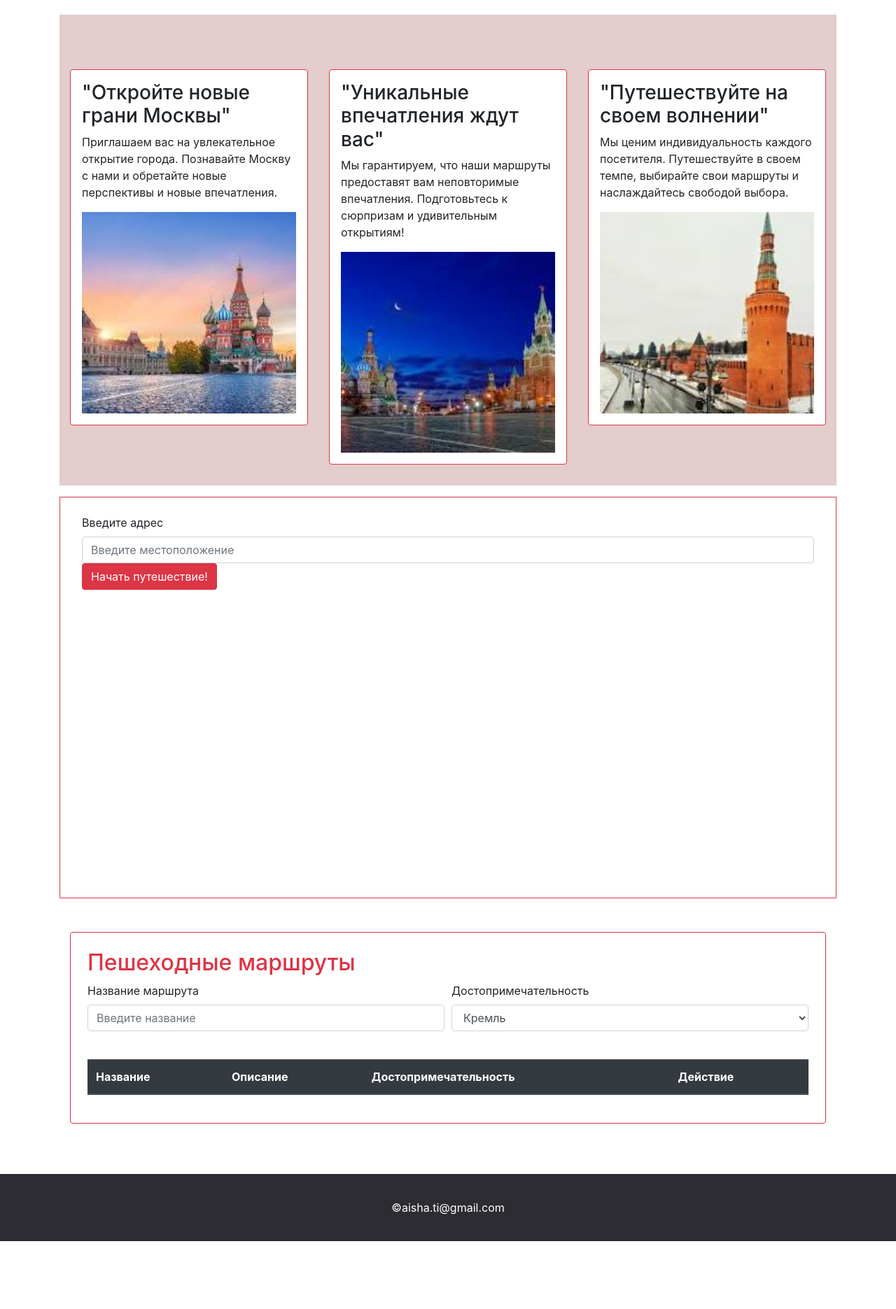
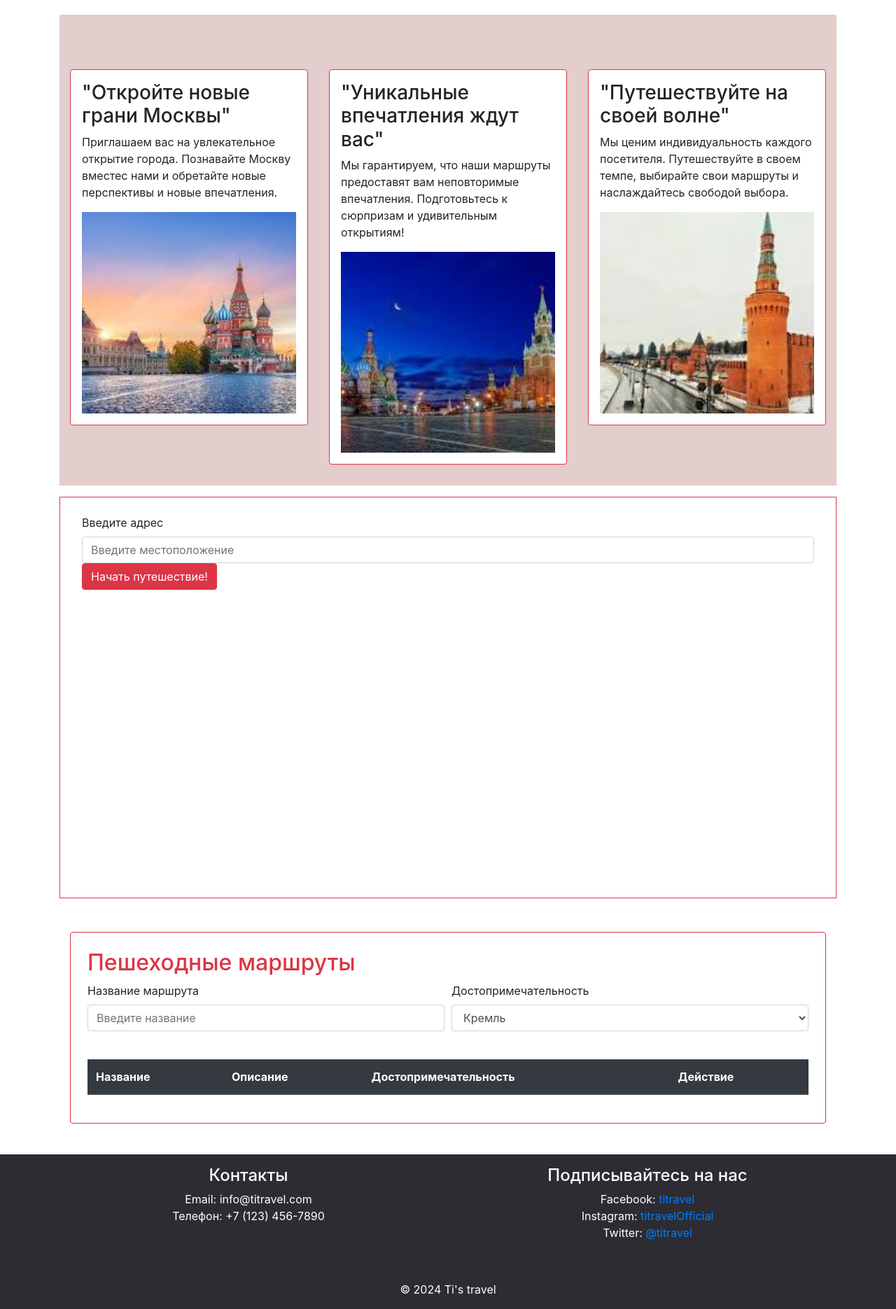
Before and after one commit to TiAlina/TiAlina.github.io, a plain HTML site: page project/index.html in a window 1280 px wide. Shown: the part 649-2520 px from the top of the page at 70% size. Before the commit the page ends 2423 px from the top, so only its background shows below. Drawn offline with nearby package versions, Linux system fonts and the light colour scheme; no server answers; a script that the page names is missing.

Commit message:
добавлен нормальный футер

```diff
--- a/project/index.html
+++ b/project/index.html
@@ -13,12 +13,12 @@
     <header>
         <div class="container">
             <nav class="navbar navbar-expand-lg">
-                <h3>Ваши путешествия вместе с нами!</h3>
+                <h3>Ваши путешествия вместе!</h3>
                 <ul class="navbar-nav ml-auto">
                     <li class="nav-item">
                         <a class="navbar-brand" href="index.html">Домашняя</a>
                         <a class="navbar-brand">Личный кабинет</a>
-                        <a class="navbar-brand">О нас</a>
+                        <a class="navbar-brand">Про нас</a>
                     </li>
                 </ul>
             </nav>
@@ -38,9 +38,9 @@
                 <div class="col-md-5">
                     <div class="border border-danger p-2">
                     <p>Сайт посвящен захватывающим путешествиям по разнообразным маршрутам Москвы, предлагая удобный доступ к различным ресурсам,
-                            таким как таблица с гидами, интерактивная карта и обширная база маршрутов. Посетители могут исследовать и открывать город, выбирая и сортируя маршруты по разным предпочтениям,
+                            таким как таблица гидами, интерактивная карта и обширная база маршрутов. Посетители могут исследовать и открывать город, выбирая и сортируя маршруты по разным предпочтениям,
                             чтобы создать для себя оптимальные варианты для изучения достопримечательностей Москвы.
-                            Взаимодействие с различными видами контента позволяет посетителям погрузиться в разнообразие предлагаемых маршрутов, создавая таким образом собственный неповторимый
+                            Взаимодействие различными видами контента позволяет посетителям погрузиться в разнообразие предлагаемых маршрутов, создавая таким образом собственный неповторимый
                             опыт путешествия по столице России.</p>
                     </div>
                 </div>
@@ -60,7 +60,7 @@
                 <div class="col-md-4">
                     <div class="card border border-danger p-3">
                         <h3>"Откройте новые грани Москвы"</h3>
-                        <p>Приглашаем вас на увлекательное открытие города. Познавайте Москву с нами и обретайте новые перспективы и новые впечатления.</p>
+                        <p>Приглашаем вас на увлекательное открытие города. Познавайте Москву вместес нами и обретайте новые перспективы и новые впечатления.</p>
                         <img src="mos.jpg" alt="moscow" class="img-fluid">
                     </div>
                 </div>
@@ -73,7 +73,7 @@
                 </div>
                 <div class="col-md-4">
                     <div class="card border border-danger p-3">
-                        <h3>"Путешествуйте на своем волнении"</h3>
+                        <h3>"Путешествуйте на своей волне"</h3>
                         <p>Мы ценим индивидуальность каждого посетителя. Путешествуйте в своем темпе, выбирайте свои маршруты и наслаждайтесь свободой выбора.</p>
                         <img src="mos3.jpg" alt="moscow" class="img-fluid">
                     </div>
@@ -114,11 +114,12 @@
                             <select class="form-control" id="landmark">
                                 <option value="kremlin">Кремль</option>
                                 <option value="redSquare">Красная площадь</option>
-                                <option value="stBasilsCathedral">Собор Василия Блаженного</option>
+                                <option value="stBasilsCathedral">Соборы Василия Блаженного</option>
                             </select>
                         </div>
                     </div>
                 </form>
+                <div class="table-responsive">
                     <table class="table mt-4">
                         <thead class="thead-dark">
                             <tr>
@@ -130,6 +131,8 @@
                         </thead>
                         <tbody id="tableBody"></tbody>
                     </table>
+                </div>
+
             </div>
         </div>
 
@@ -143,11 +146,28 @@
     </section>
     </div>
 
-    <footer class="bg-body-tertiary text-center text-lg-start mt-5">
-        <div class="text-center p-3">
-            ©aisha.ti@gmail.com
+    <footer class="bg-body-tertiary text-center text-lg-start py-3">
+            <div class="container">
+                <div class="row">
+                    <div class="col-lg-6">
+                        <h4>Контакты</h4>
+                        <ul class="list-unstyled">
+                            <li>Email: info@titravel.com</li>
+                            <li>Телефон: +7 (123) 456-7890</li>
+                        </ul>
                     </div>
-
+                    <div class="col-lg-6">
+                        <h4>Подписывайтесь на нас</h4>
+                        <ul class="list-unstyled">
+                            <li>Facebook: <a href="https://www.facebook.com/titravel" target="_blank">titravel</a></li>
+                            <li>Instagram: <a href="https://www.instagram.com/titravel" target="_blank">titravelOfficial</a></li>
+                            <li>Twitter: <a href="https://twitter.com/titravel" target="_blank">@titravel</a></li>
+                        </ul>
+                    </div>
+                </div>
+                <hr class="mt-4">
+                <p class="text-center mb-0">&copy; 2024 Ti's travel</p>
+            </div>
         </footer>
 
     <script src="https://mapgl.2gis.com/api/js/v1"></script>
```
Lines whose indentation alone changed are shown as unchanged.
